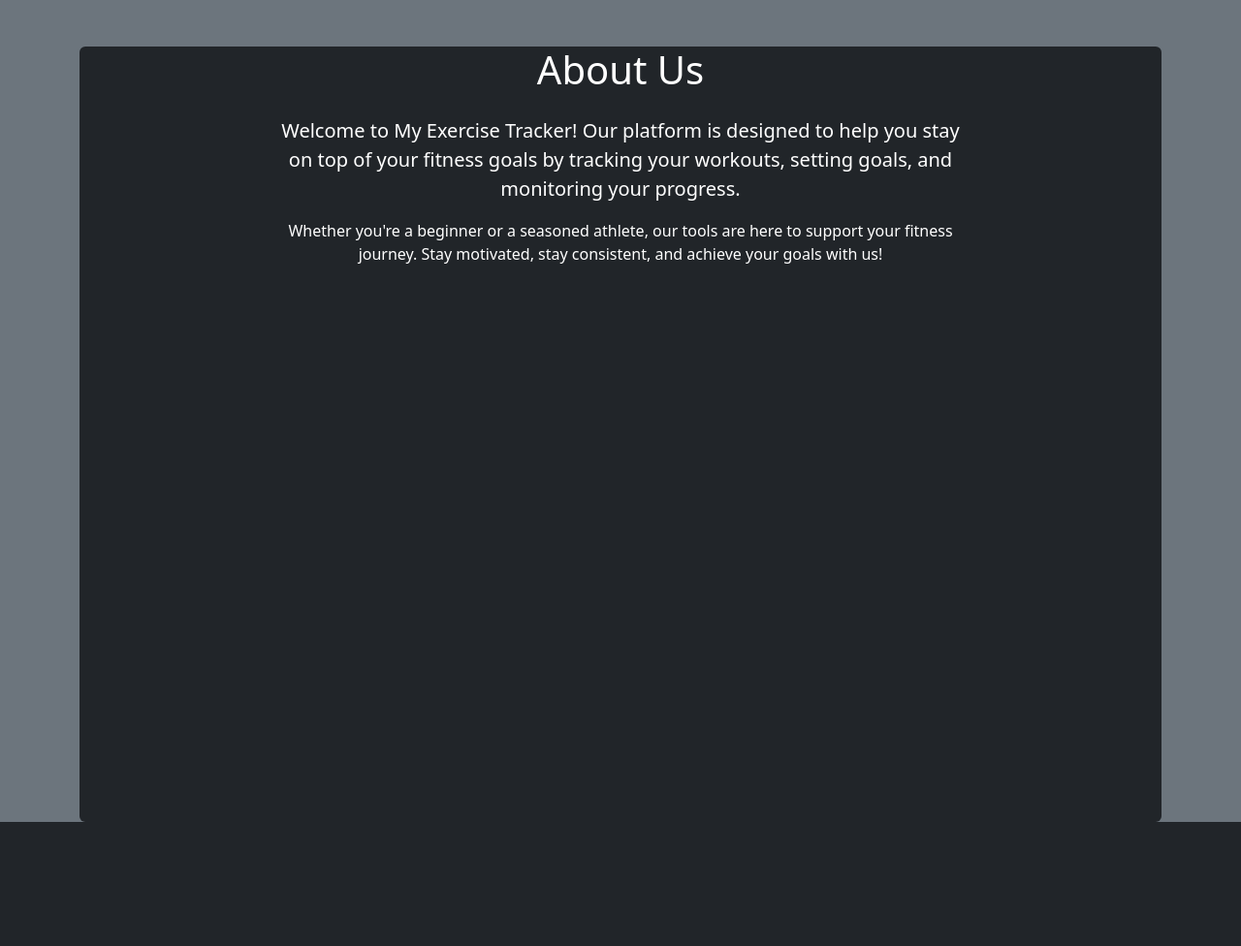
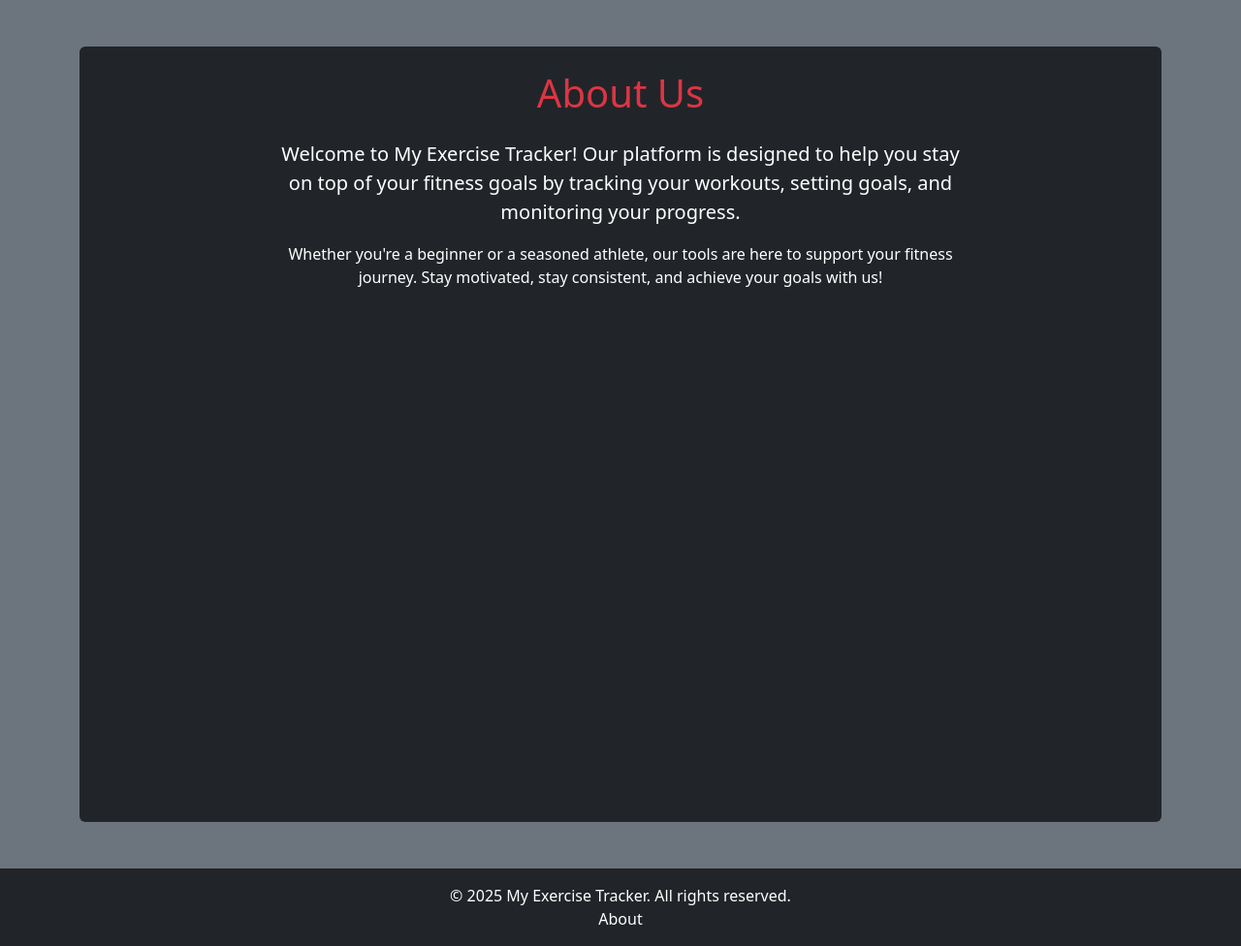
Before and after one commit to elianpullen/webtech, a Flask app: page /about in a window 1280 px wide. Shown: the part 86-1062 px from the top of the page at 97% size. Before the commit the page ends 934 px from the top, so only its background shows below. Run offline with Flask 3, Linux system fonts and the light colour scheme.

Commit message:
added footer and fixed red in about

```diff
--- a/templates/about.html
+++ b/templates/about.html
@@ -4,10 +4,10 @@
 
 {% block content %}
 <div class="bg-dark text-white min-vh-100 rounded">
-    <div class="container mt-5">
+    <div class="container mt-5 p-4 rounded">
         <div class="row justify-content-center">
             <div class="col-md-8 text-center">
-                <h1 class="mb-4">About Us</h1>
+                <h1 class="mb-4 text-danger">About Us</h1>
                 <p class="lead">
                     Welcome to <strong>My Exercise Tracker</strong>! Our platform is designed to help you stay on top of your fitness goals by tracking your workouts, setting goals, and monitoring your progress.
                 </p>
--- a/templates/base.html
+++ b/templates/base.html
@@ -36,6 +36,16 @@
         {% block content %}{% endblock %}
     </div>
 
+    <footer class="bg-dark text-white py-3 mt-5">
+        <div class="container text-center">
+            <p class="mb-0">&copy; 2025 My Exercise Tracker. All rights reserved.</p>
+            <p class="mb-0">
+                <a href="{{ url_for('about') }}" class="text-white text-decoration-none">About</a>
+
+            </p>
+        </div>
+    </footer>
+
     <script src="https://cdn.jsdelivr.net/npm/bootstrap@5.3.0/dist/js/bootstrap.bundle.min.js"></script>
 </body>
 </html>
```
